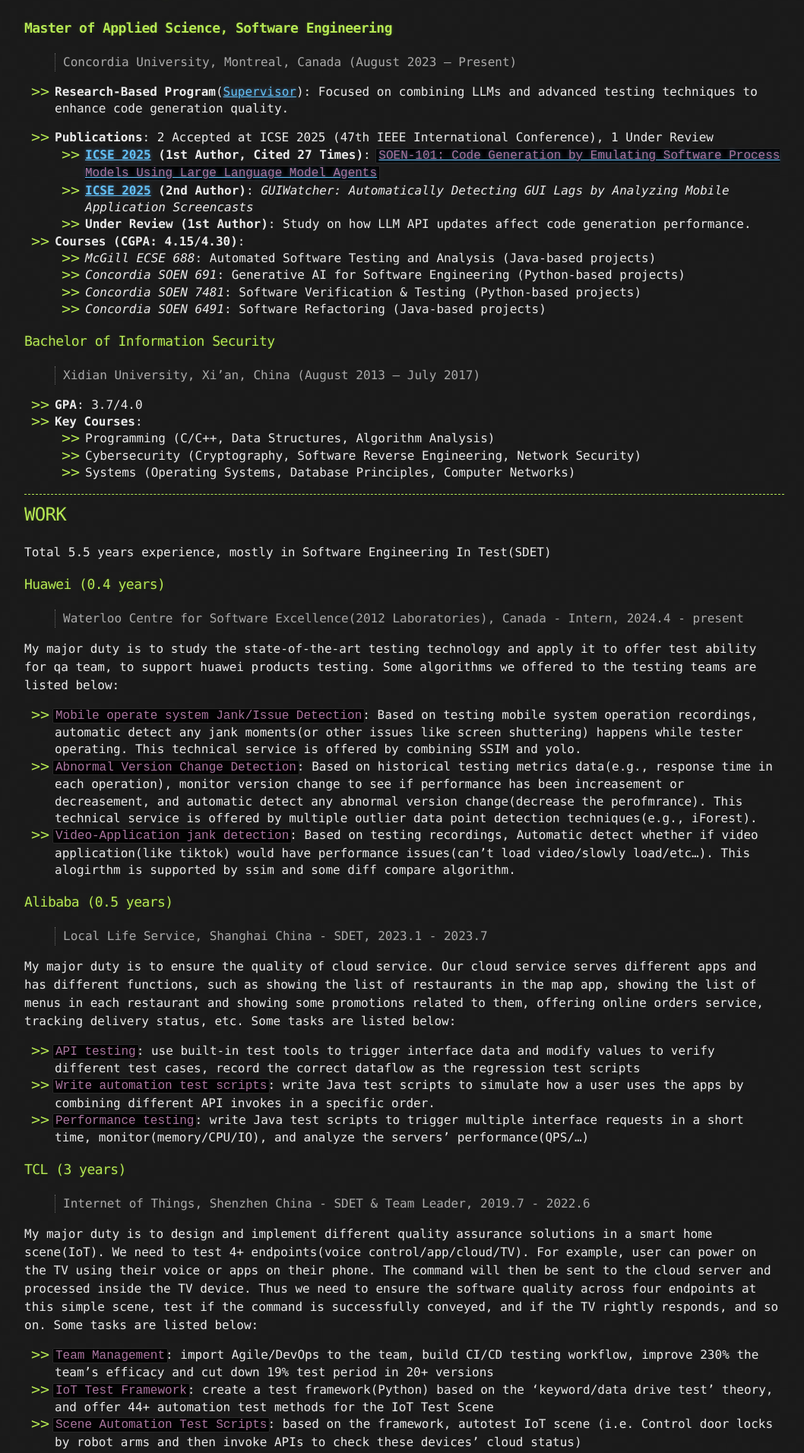
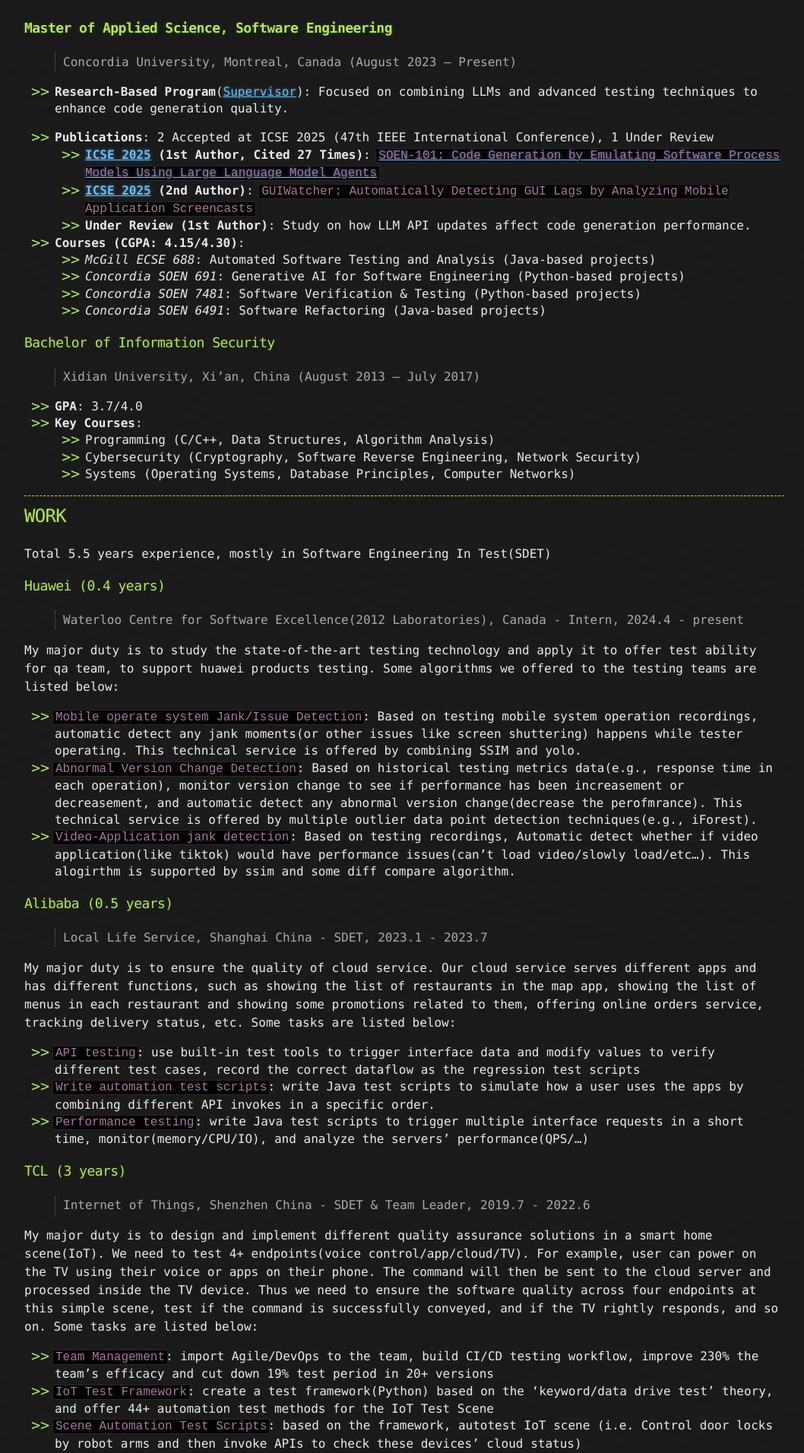
Before and after one commit to L1nwatch/L1nwatch.github.io, a Jekyll site: the page built from index.md, in a window 1280 px wide. Shown: the part 832-2744 px from the top of the page at 76% size, without its empty margins (108-1166 px from the left). Built offline with Jekyll 4.4.1, drawn with Linux system fonts in a browser that asks for light colours; our own code applies the rules of GitHub Pages for plain Markdown files.

Commit message:
[2025-01-17] update education part

```diff
--- a/index.md
+++ b/index.md
@@ -31,7 +31,7 @@
 
 - **Publications**: 2 Accepted at ICSE 2025 (47th IEEE International Conference), 1 Under Review
   - **[ICSE 2025](https://conf.researchr.org/track/icse-2025/icse-2025-research-track#Accepted-papers-First-and-Second-Cycle) (1st Author, Cited 27 Times)**: [`SOEN-101: Code Generation by Emulating Software Process Models Using Large Language Model Agents`](https://arxiv.org/abs/2403.15852)
-  - **[ICSE 2025](https://conf.researchr.org/track/icse-2025/icse-2025-software-engineering-in-practice#Accepted-Papers) (2nd Author)**: *GUIWatcher: Automatically Detecting GUI Lags by Analyzing Mobile Application Screencasts*
+  - **[ICSE 2025](https://conf.researchr.org/track/icse-2025/icse-2025-software-engineering-in-practice#Accepted-Papers) (2nd Author)**: `GUIWatcher: Automatically Detecting GUI Lags by Analyzing Mobile Application Screencasts`
   - **Under Review (1st Author)**: Study on how LLM API updates affect code generation performance.
 
 - **Courses (CGPA: 4.15/4.30)**:
```
